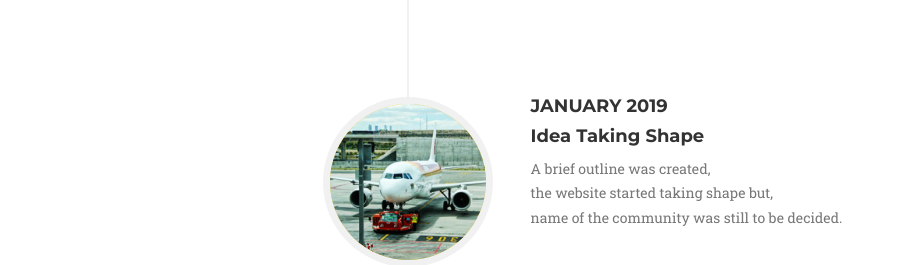
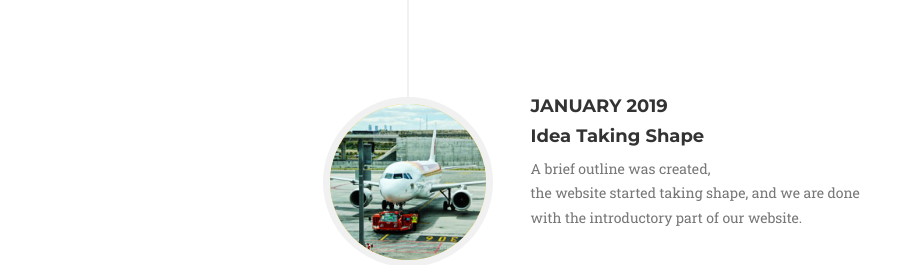
Before and after one commit to GreenBloggy/greenbloggy, a website: page index.html in a window 1280 px wide. Shown: the part 3192-3457 px from the top of the page, without its empty margins (232-1140 px from the left). Drawn offline with nearby package versions, Linux system fonts and the light colour scheme; a web font is replaced by a local one.

Commit message:
Update index.html
done with the best part
only blogs section to be carried on now.

```diff
--- a/index.html
+++ b/index.html
@@ -297,7 +297,7 @@
                                     <h4 class="subheading">Idea Taking Shape</h4>
                                 </div>
                                 <div class="timeline-body">
-                                    <p class="text-muted">A brief outline was created,<br>the website started taking shape but, <br>name of the community was still to be decided.</p>
+                                    <p class="text-muted">A brief outline was created,<br>the website started taking shape, and we are done with the introductory part of our website.</p>
                                 </div>
                             </div>
                         </li>
```
